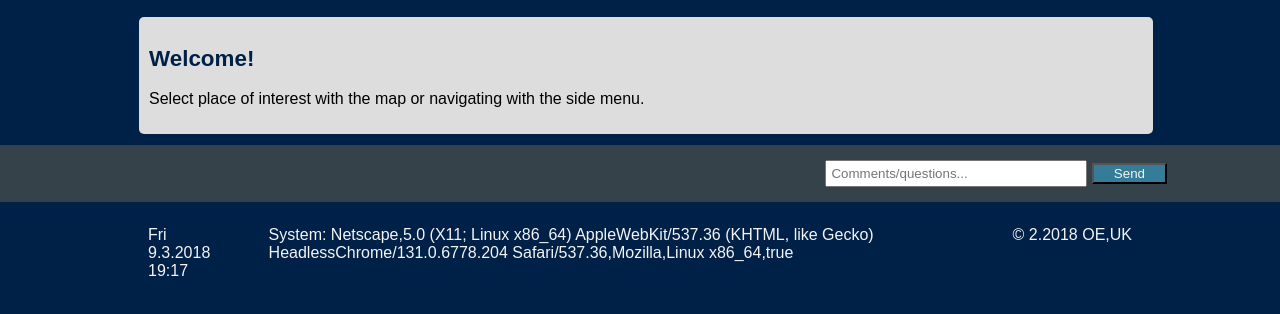
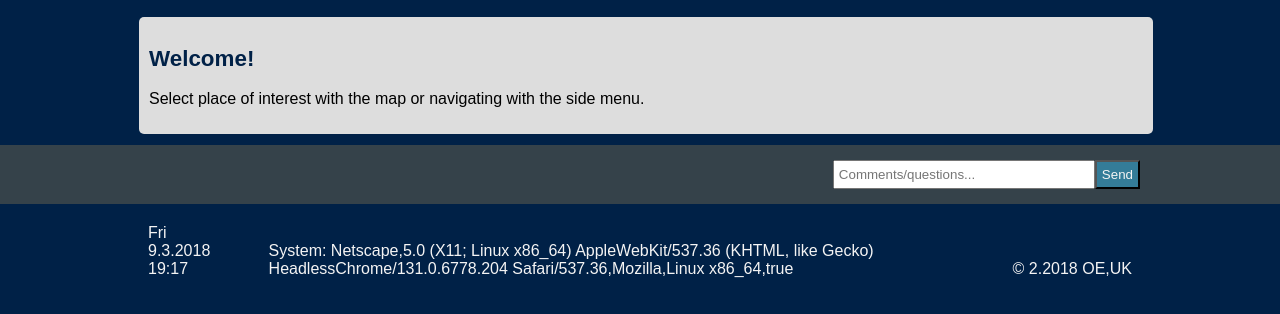
Before and after one commit to Octavioyuna/Octavioyuna.github.io, a PHP site: page / in a window 1280 px wide. Shown: the part 486-800 px from the top of the page. Run offline with PHP 8.4, Linux system fonts and the light colour scheme; some libraries are stand-ins or nearby versions.

Commit message:
Add files via upload

```diff
--- a/css/style.css
+++ b/css/style.css
@@ -61,8 +61,7 @@ h4 {
 
 .headerFlex {
   display: flex;
-  background-color:var(--backgroundColor);
-
+align-items: flex-end;
 }
 .headerFlex > nav {
   margin-left: auto;
@@ -70,12 +69,10 @@ h4 {
 }
 .headerFlex > * {
   padding:5px;
-  vertical-align: bottom;
 }
 .navFlex {
   display: flex;
   flex-wrap: wrap;
-  background-color:var(--backgroundColor);
 }
 .navFlex > li {
   flex: 1;
@@ -87,17 +84,15 @@ h4 {
   padding-right:20px;
   color:var(--textColor1);
   cursor: pointer;
+    float:right;
 }
 
 #navMenu{
-  padding-top:5px;
-  padding-bottom:5px;
-  color:var(--textColor1);
+  padding:5px;
 }
 
 /* Header **/
 header{
-  background-color:var(--backgroundColor);
   color:var(--textColor1);
   padding-top:10px;
   padding-bottom:10px;
@@ -159,12 +154,24 @@ header .logoImgContainer img{
 }
 
 /* Newsletter */
+.form_1{
+  display: flex;
+}
+.form_1 > nav {
+  margin-left: auto;
+  flex-wrap: wrap;
+}
+.form_1 > * {
+  padding:5px;
+  vertical-align: bottom;
+    display:inline-block;
+    overflow:hidden;
+}
 #newsletter{
   padding:15px;
   color:var(--textColor1);
   background:var(--backgroundColor2);
-  display:inline-block;
-  width:100%;
+  overflow:hidden;
 }
 
 #newsletter form {
@@ -366,6 +373,12 @@ footer .headerFlex > div {
     width:100%;
     margin-bottom:5px;
   }
+    .form_1 {
+    flex-wrap: wrap;
+  }
+  .form_1 > * {
+    flex-basis: 100%;
+  }
 
   article#navListAndMapDiv {
     grid-template-columns: 1fr;
```
